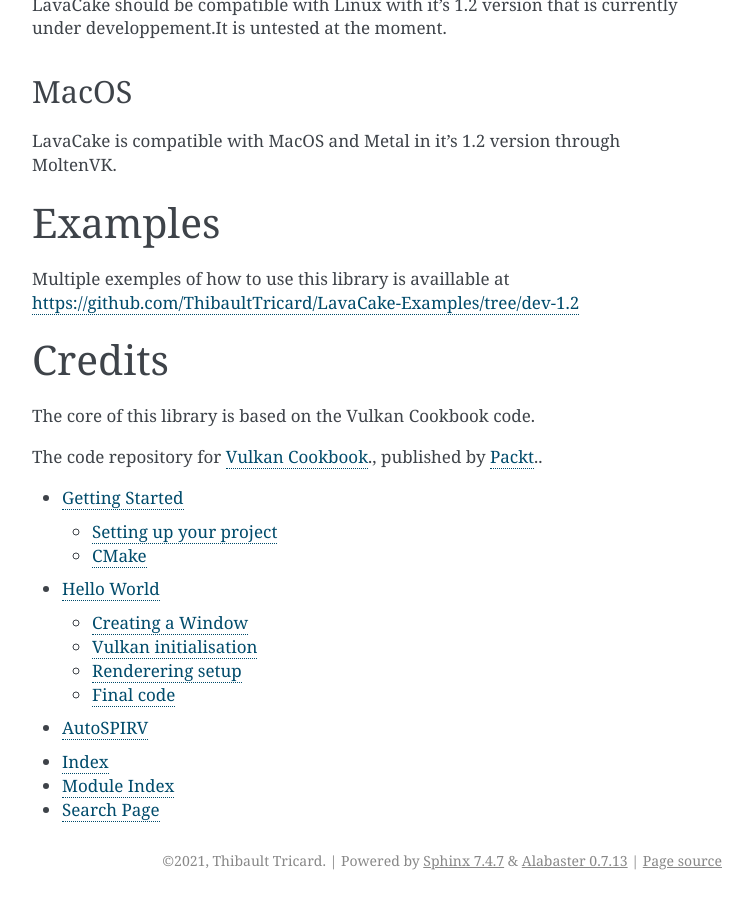
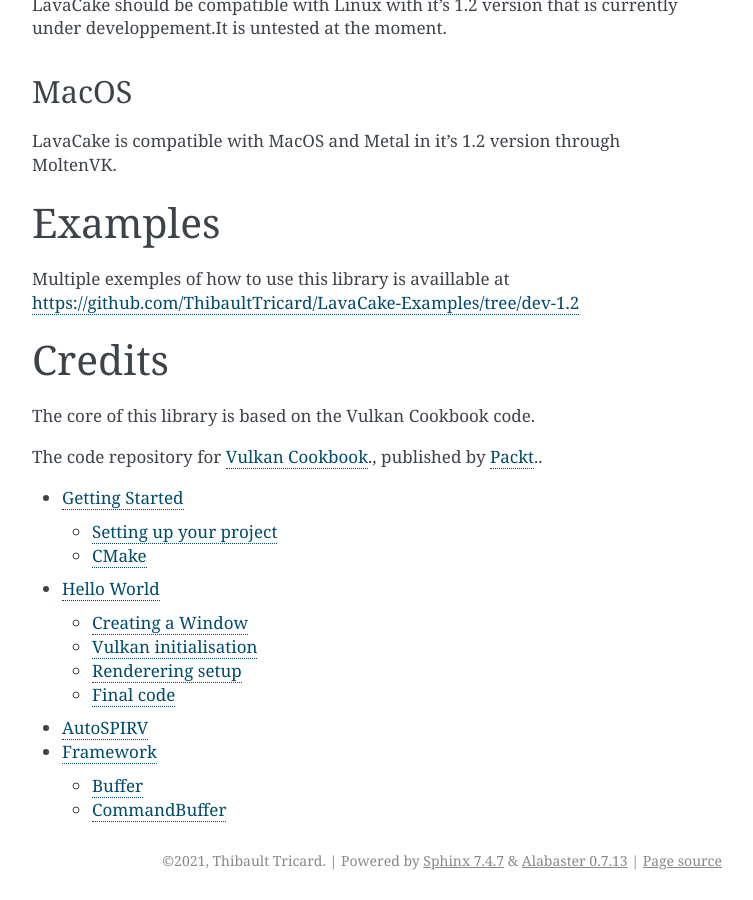
Before and after one commit to ThibaultTricard/LavaCake, a Sphinx documentation site: the page built from docs/sphinx/index.rst, in a window 1280 px wide and 900 px high, scrolled down 1014 px. Shown: the whole window, without its empty margins (388-1141 px from the left). Built offline with Sphinx 7.4.7, drawn with Linux system fonts in a browser that asks for light colours.

Commit message:
docs (wip)

```diff
--- a/docs/sphinx/Buffer.rst
+++ b/docs/sphinx/Buffer.rst
@@ -1,4 +1,4 @@
-Buffer Class
+Buffer
 ############
 
 	.. doxygenclass:: LavaCake::Framework::Buffer
--- /dev/null
+++ b/docs/sphinx/CommandBuffer.rst
@@ -0,0 +1,6 @@
+CommandBuffer
+####################
+
+	.. doxygenclass:: LavaCake::Framework::CommandBuffer
+		:project: LavaCake
+		:members:
--- /dev/null
+++ b/docs/sphinx/Framework.rst
@@ -0,0 +1,8 @@
+Framework
+#########
+
+.. toctree::
+   :maxdepth: 2
+
+   Buffer
+   CommandBuffer
--- a/docs/sphinx/index.rst
+++ b/docs/sphinx/index.rst
@@ -59,11 +59,4 @@ The code repository for `Vulkan Cookbook <https://www.packtpub.com/game-developm
    Getting Started
    HelloWorld
    AutoSPIRV
-
-
-Indices and tables
-==================
-
-* :ref:`genindex`
-* :ref:`modindex`
-* :ref:`search`
+   Framework
```
Also changed, not shown: 6 other files.
